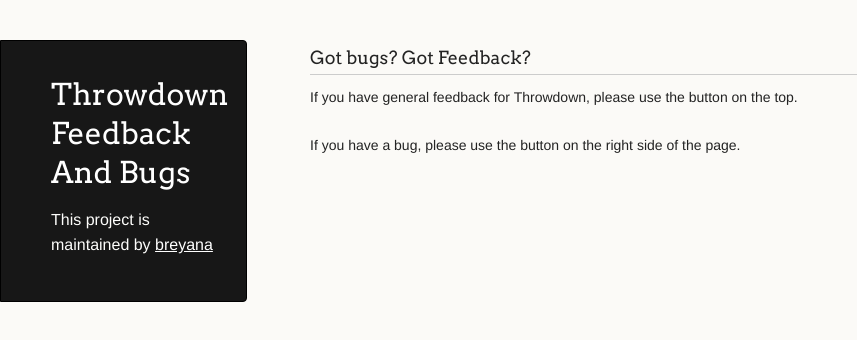
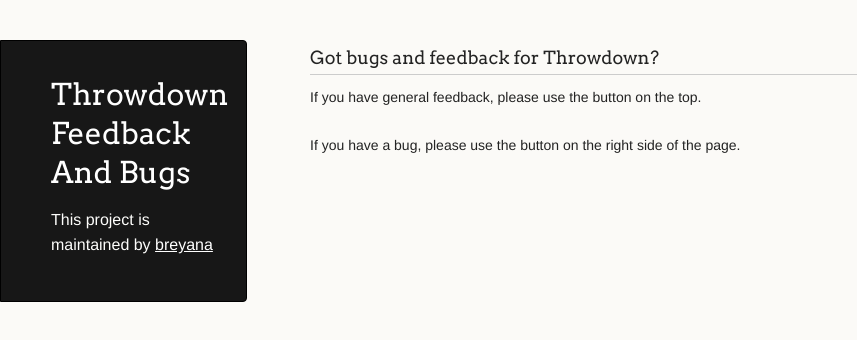
Before and after one commit to breyana/feedbackandbugs, a plain HTML site: page index.html in a window 1280 px wide. Shown: the whole page, without its empty margins (0-857 px from the left). Drawn offline with Linux system fonts and the light colour scheme.

Commit message:
Update index.html

```diff
--- a/index.html
+++ b/index.html
@@ -36,9 +36,9 @@
 
       <section>
         <h3>
-<a id="welcome-to-github-pages" class="anchor" href="#welcome-to-github-pages" aria-hidden="true"><span aria-hidden="true" class="octicon octicon-link"></span></a>Got bugs? Got Feedback?</h3>
+<a id="welcome-to-github-pages" class="anchor" href="#welcome-to-github-pages" aria-hidden="true"><span aria-hidden="true" class="octicon octicon-link"></span></a>Got bugs and feedback for Throwdown?</h3>
 
-<p>If you have general feedback for Throwdown, please use the button on the top.</p>
+<p>If you have general feedback, please use the button on the top.</p>
 <p>If you have a bug, please use the button on the right side of the page. </p>
 
     </div>
```
